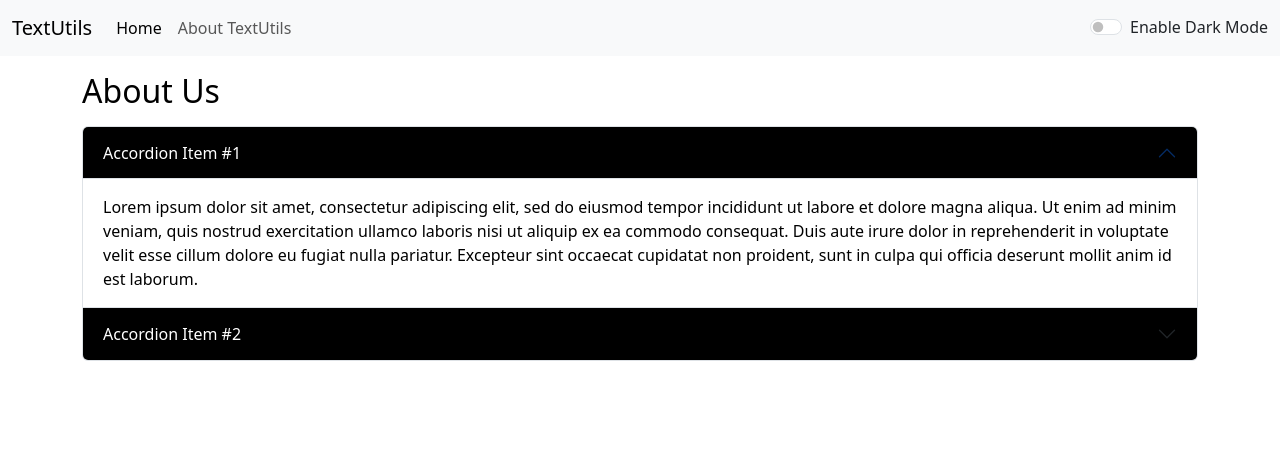
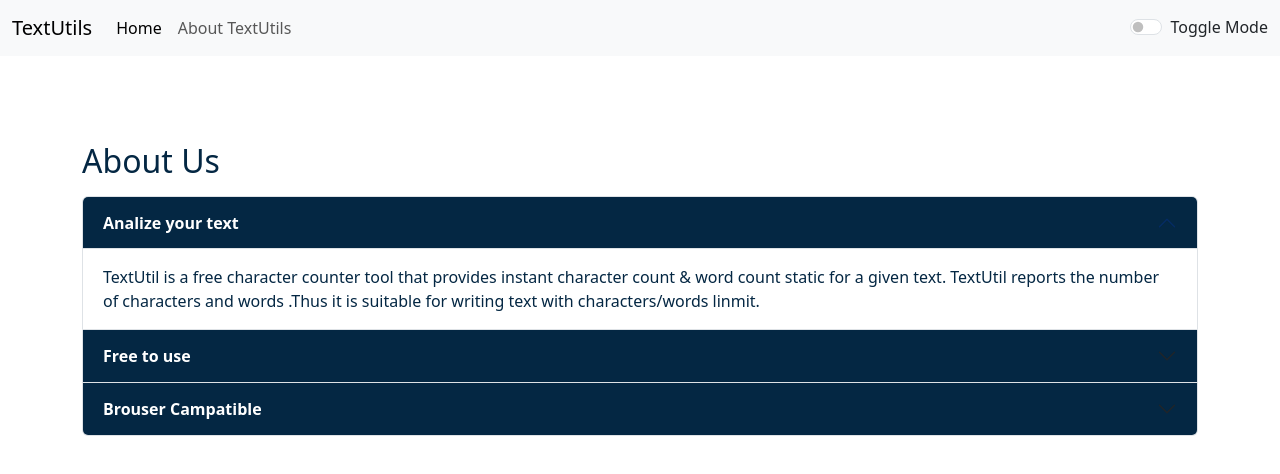
Before and after one commit to jyoti0922/ReactLearning, a React (Create React App) app: page /about in a window 1280 px wide. Shown: the top 474 px of the page. Built offline with nearby package versions, Linux system fonts and the light colour scheme.

Commit message:
textutil site create

```diff
--- a/public/index.html
+++ b/public/index.html
@@ -7,7 +7,7 @@
   <meta name="viewport" content="width=device-width, initial-scale=1" />
   <meta name="theme-color" content="#000000" />
   <meta name="description"
-    content="textutil is a utility which can be used to manipulate your text in the way you want." />
+    content="textutil is a word counter and a character counting utility which can be used to manipulate your text in the way you want." />
   <link rel="apple-touch-icon" href="%PUBLIC_URL%/logo192.png" />
   <!--
       manifest.json provides metadata used when your web app is installed on a
@@ -23,7 +23,7 @@
       work correctly both with client-side routing and a non-root public URL.
       Learn how to configure a non-root public URL by running `npm run build`.
     -->
-  <title>TextUtil-Home</title>
+  <title>TextUtil-word counter character counter</title>
 </head>
 
 <body>
--- a/src/App.css
+++ b/src/App.css
@@ -1,4 +1,4 @@
 .accordion-button {
   color: white !important;
-  background-color: black !important;
+  background-color: #042743 !important;
 }
--- a/src/App.js
+++ b/src/App.js
@@ -19,22 +19,24 @@
       setAlert(null);
     }, 1500);
   };
-  const toggleMode = () => {
+  // const removeBodyClasses = () => {
+  //   document.body.classList.remove("bg-light");
+  //   document.body.classList.remove("bg-dark");
+  //   document.body.classList.remove("bg-success");
+  //   document.body.classList.remove("bg-danger");
+  //   document.body.classList.remove("bg-warning");
+  // };
+  const toggleMode = (cls) => {
+    // console.log(cls);
+    // removeBodyClasses();
+    // document.body.classList.add("bg-" + cls);
     if (mode === "light") {
       setMode("dark");
       document.body.style.backgroundColor = "#042743";
-      document.title = "TextUtil-Dark Mode";
       showAlert("Dark mode has been enabled", "success");
-      // setInterval(() => {
-      //   document.title = "TextUtil is Amazing  Mode";
-      // }, 2000);
-      // setInterval(() => {
-      //   document.title = "Install TextUtil Now";
-      // }, 1500);
     } else {
       setMode("light");
       document.body.style.backgroundColor = "white";
-      document.title = "TextUtil-Light Mode";
       showAlert("Light mode has been enabled", "success");
     }
   };
@@ -53,13 +55,13 @@
           path="/"
           element={
             <Practicestate
-              heading="Enter the text to analyze below"
+              heading="Try TextUtils - Word Counter, Character Counter, Remove extra spaces"
               mode={mode}
               showAlert={showAlert}
             />
           }
         />
-        <Route exact path="/about" element={<About />} />
+        <Route exact path="/about" element={<About mode={mode} />} />
       </Routes>
     </>
   );
--- a/src/components/About.jsx
+++ b/src/components/About.jsx
@@ -1,54 +1,51 @@
 import React, { useState } from "react";
 import Accordion from "react-bootstrap/Accordion";
 
-const About = () => {
-  const [myStyle, setMyStyle] = useState({
-    color: "black",
-    backgroundColor: "white",
-  });
-  const toggleStyle = () => {
-    if (myStyle.color === "black") {
-      setMyStyle({
-        color: "white",
-        backgroundColor: "black",
-      });
-      setBtnText("Enable Light Mode");
-    } else {
-      setMyStyle({
-        color: "black",
-        backgroundColor: "white",
-      });
-      setBtnText("Enable Dark Mode");
-    }
+const About = (props) => {
+  //   const [myStyle, setMyStyle] = useState({
+  //     color: "black",
+  //     backgroundColor: "white",
+  //   });
+  let myStyle = {
+    color: props.mode === "dark" ? "white" : "#042743",
+    backgroundColor: props.mode === "dark" ? "#042743" : "white",
   };
-  const [btntext, setBtnText] = useState("Enable Dark Mode");
   return (
     <>
       <div className="container" style={myStyle}>
         <h2 className="my-3">About Us</h2>
         <Accordion defaultActiveKey="0">
           <Accordion.Item eventKey="0" style={myStyle}>
-            <Accordion.Header>Accordion Item #1</Accordion.Header>
+            <Accordion.Header>
+              <strong>Analize your text</strong>
+            </Accordion.Header>
             <Accordion.Body>
-              Lorem ipsum dolor sit amet, consectetur adipiscing elit, sed do
-              eiusmod tempor incididunt ut labore et dolore magna aliqua. Ut
-              enim ad minim veniam, quis nostrud exercitation ullamco laboris
-              nisi ut aliquip ex ea commodo consequat. Duis aute irure dolor in
-              reprehenderit in voluptate velit esse cillum dolore eu fugiat
-              nulla pariatur. Excepteur sint occaecat cupidatat non proident,
-              sunt in culpa qui officia deserunt mollit anim id est laborum.
+              TextUtil is a free character counter tool that provides instant
+              character count & word count static for a given text. TextUtil
+              reports the number of characters and words .Thus it is suitable
+              for writing text with characters/words linmit.
             </Accordion.Body>
           </Accordion.Item>
           <Accordion.Item eventKey="1" style={myStyle}>
-            <Accordion.Header>Accordion Item #2</Accordion.Header>
+            <Accordion.Header>
+              <strong>Free to use</strong>
+            </Accordion.Header>
             <Accordion.Body>
-              Lorem ipsum dolor sit amet, consectetur adipiscing elit, sed do
-              eiusmod tempor incididunt ut labore et dolore magna aliqua. Ut
-              enim ad minim veniam, quis nostrud exercitation ullamco laboris
-              nisi ut aliquip ex ea commodo consequat. Duis aute irure dolor in
-              reprehenderit in voluptate velit esse cillum dolore eu fugiat
-              nulla pariatur. Excepteur sint occaecat cupidatat non proident,
-              sunt in culpa qui officia deserunt mollit anim id est laborum.
+              TextUtil is a free character counter tool that provides instant
+              character count & word count static for a given text. TextUtil
+              reports the number of characters and words .Thus it is suitable
+              for writing text with characters/words linmit.
+            </Accordion.Body>
+          </Accordion.Item>
+          <Accordion.Item eventKey="2" style={myStyle}>
+            <Accordion.Header>
+              <strong>Brouser Campatible</strong>
+            </Accordion.Header>
+            <Accordion.Body>
+              TextUtil is a free character counter tool that provides instant
+              character count & word count static for a given text. TextUtil
+              reports the number of characters and words .Thus it is suitable
+              for writing text with characters/words linmit.
             </Accordion.Body>
           </Accordion.Item>
         </Accordion>
--- a/src/components/Alert.jsx
+++ b/src/components/Alert.jsx
@@ -11,13 +11,15 @@
 
   if (show) {
     return (
-      props.alert && (
-        <Alert variant="success">
-          <Alert.Heading>
-            {capitalize(props.alert.type)}:{props.alert.msg}
-          </Alert.Heading>
-        </Alert>
-      )
+      <div style={{ height: "70px" }}>
+        {props.alert && (
+          <Alert variant="success">
+            <Alert.Heading>
+              {capitalize(props.alert.type)}:{props.alert.msg}
+            </Alert.Heading>
+          </Alert>
+        )}
+      </div>
     );
   }
 }
--- a/src/components/Nav.jsx
+++ b/src/components/Nav.jsx
@@ -34,6 +34,38 @@
                 </a>
               </Link>
             </ul>
+            {/* <div className="d-flex">
+              <div
+                className="bg-primary rounded mx-2 "
+                onClick={() => props.toggleMode("primary")}
+                style={{ height: "30px", width: "30px", cursor: "pointer" }}
+              ></div>
+              <div
+                className="bg-danger rounded mx-2 "
+                onClick={() => props.toggleMode("danger")}
+                style={{ height: "30px", width: "30px", cursor: "pointer" }}
+              ></div>
+              <div
+                className="bg-success rounded mx-2 "
+                onClick={() => props.toggleMode("success")}
+                style={{ height: "30px", width: "30px", cursor: "pointer" }}
+              ></div>
+              <div
+                className="bg-warning rounded mx-2 "
+                onClick={() => props.toggleMode("warning")}
+                style={{ height: "30px", width: "30px", cursor: "pointer" }}
+              ></div>
+              <div
+                className="bg-light rounded mx-2 "
+                onClick={() => props.toggleMode("light")}
+                style={{ height: "30px", width: "30px", cursor: "pointer" }}
+              ></div>
+              <div
+                className="bg- rounded mx-2 "
+                onClick={() => props.toggleMode("")}
+                style={{ height: "30px", width: "30px", cursor: "pointer" }}
+              ></div>
+            </div> */}
             <div
               className={`form-check form-switch text-${
                 props.mode === "light" ? "grey" : "white"
@@ -50,7 +82,7 @@
                 className="form-check-label"
                 htmlFor="flexSwitchCheckDefault"
               >
-                Enable Dark Mode
+                Toggle Mode
               </label>
             </div>
           </div>
@@ -61,8 +93,3 @@
 };
 
 export default Nav;
-
-// nav.PropTypes = {
-//   title: propTypes.string,
-//   aboutText: propTypes.string,
-// };
```
Also changed, not shown: src/components/Practicestate.jsx (+27 -13 lines).
